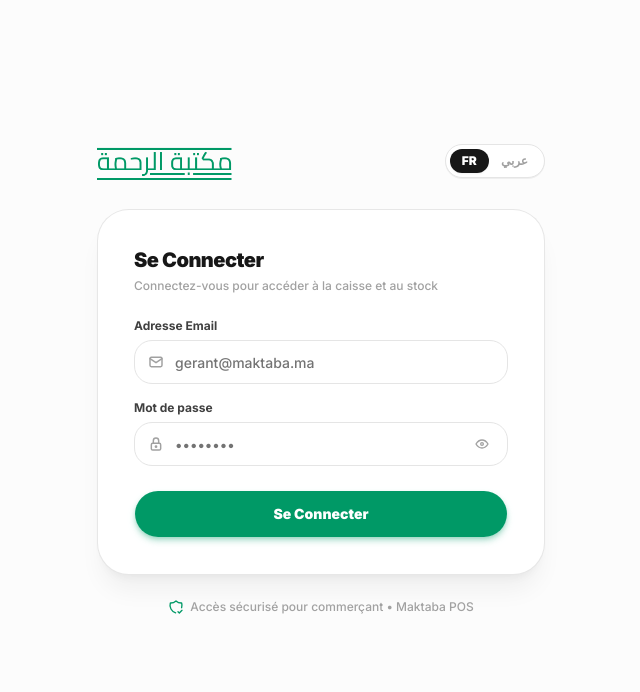
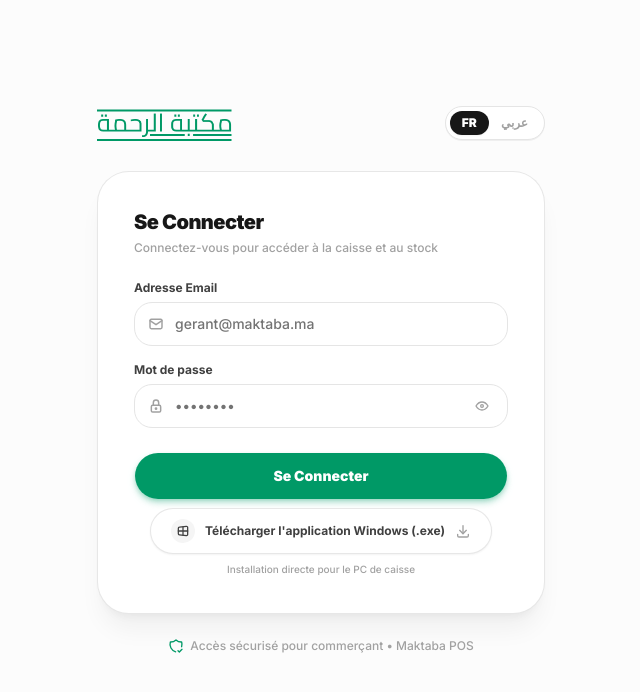
Before and after one commit to zakaria-damouh/mektaba_frontend, a Next.js app: page /login in a window 1280 px wide. Shown: the top 692 px of the page, without its empty margins (319-959 px from the left). Built offline with nearby package versions, Linux system fonts and the light colour scheme; no server answers.

Commit message:
feat: add Windows desktop app download link to login page

```diff
--- a/app/login/page.tsx
+++ b/app/login/page.tsx
@@ -18,8 +18,11 @@ import {
   TbEyeOff,
   TbSparkles,
   TbShieldCheck,
+  TbBrandWindows,
+  TbDownload,
 } from 'react-icons/tb';
 import Image from 'next/image';
+
 
 export default function LoginPage() {
   const router = useRouter();
@@ -196,6 +199,31 @@ export default function LoginPage() {
               )}
             </Button>
           </form>
+          {/* ======================================================== */}
+        {/* WINDOWS DESKTOP APP DOWNLOAD PILL                        */}
+        {/* ======================================================== */}
+        <div className="flex flex-col items-center justify-center gap-2 pt-2">
+          <a
+            href="/downloads/Maktaba-POS.exe"
+            download="Maktaba-POS.exe"
+            className="group inline-flex items-center gap-2.5 rounded-full border border-neutral-200/90 bg-white px-5 py-2.5 text-xs font-bold text-neutral-700 shadow-xs hover:border-emerald-500 hover:text-emerald-700 hover:shadow-md hover:-translate-y-0.5 active:scale-[0.99] transition-all duration-200 cursor-pointer"
+          >
+            <div className="flex h-6 w-6 items-center justify-center rounded-full bg-neutral-100 text-neutral-700 group-hover:bg-emerald-50 group-hover:text-emerald-600 transition-colors">
+              <TbBrandWindows className="h-3.5 w-3.5 stroke-[2.2]" />
+            </div>
+            <span>
+              {currentLang === 'ar'
+                ? 'تحميل برنامج الحاسوب لنظام الويندوز (.exe)'
+                : "Télécharger l'application Windows (.exe)"}
+            </span>
+            <TbDownload className="h-4 w-4 text-neutral-400 group-hover:text-emerald-600 transition-colors" />
+          </a>
+          <p className="text-[10px] text-neutral-400 font-medium">
+            {currentLang === 'ar'
+              ? 'تثبيت سريع لحاسوب الصندوق (بدون متصفح)'
+              : 'Installation directe pour le PC de caisse'}
+          </p>
+        </div>
         </div>
 
         {/* Trust Badge Footer */}
```
Also changed, not shown: 1 other file (tests, documents, lock files or other folders).
